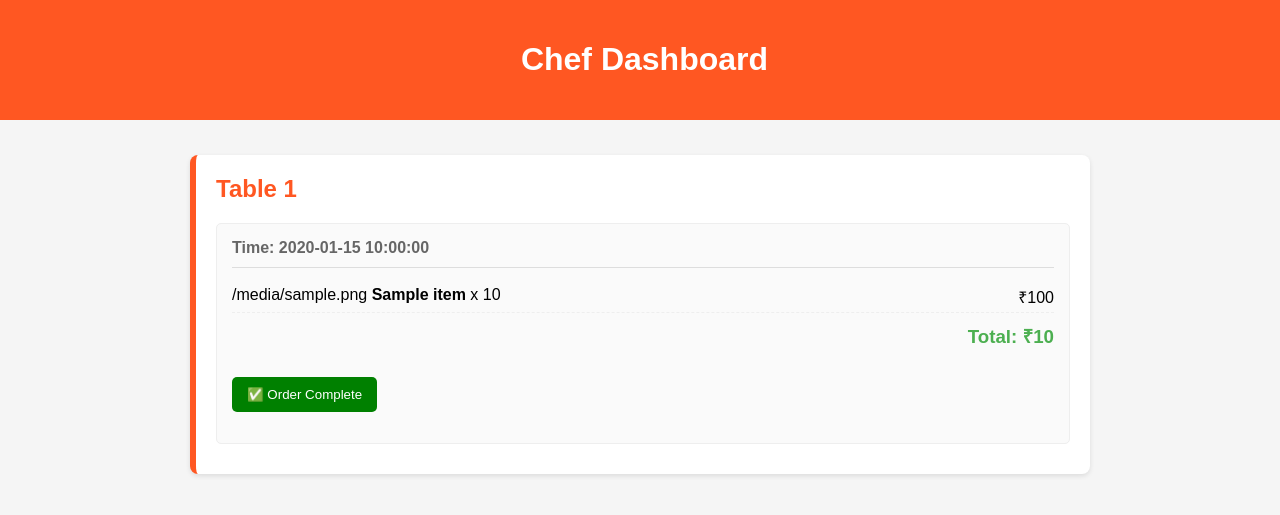
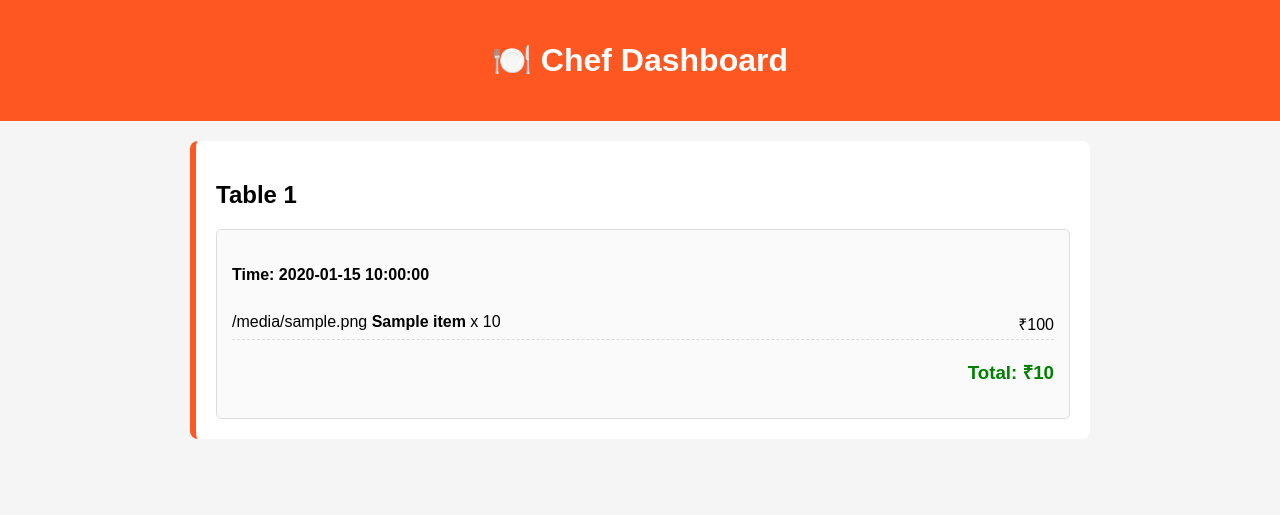
Before and after one commit to sayaliadsar/qrmenu, a Flask app: template qrmenu/templates/Chef.html in a window 1280 px wide. Shown: the top 515 px of the page. Run offline with Flask 3, Linux system fonts and the light colour scheme; the template is opened without the code that fills it: most values are stand-ins (such as "Sample title", 1, 10 or a date in 2020).

Commit message:
Update Chef.html

```diff
--- a/qrmenu/templates/Chef.html
+++ b/qrmenu/templates/Chef.html
@@ -1,109 +1,114 @@
+<!DOCTYPE html>
 <html>
 <head>
     <meta charset="UTF-8">
     <meta http-equiv="refresh" content="3">
     <title>Chef Dashboard</title>
     <style>
-        body {
-            font-family: Arial;
+        body{
+            font-family:Arial;
             background:#f5f5f5;
             margin:0;
             padding:0;
         }
-        .header {
+
+        .header{
             background:#ff5722;
             color:white;
+            text-align:center;
             padding:20px;
-            text-align:center;
         }
-        .container {
-            padding:20px;
+
+        .container{
             max-width:900px;
             margin:auto;
+            padding:20px;
         }
-        .table-box {
+
+        .table-box{
             background:white;
+            padding:20px;
+            margin-bottom:20px;
             border-left:6px solid #ff5722;
-            padding:20px;
-            margin:15px 0;
             border-radius:8px;
-            box-shadow: 0 2px 5px rgba(0,0,0,0.1);
         }
-        .table-box h2 {
-            margin-top: 0;
-            color: #ff5722;
-        }
-        .order-box {
+
+        .order-box{
             background:#fafafa;
             padding:15px;
-            margin:10px 0;
+            margin-top:10px;
             border-radius:5px;
-            border: 1px solid #eee;
+            border:1px solid #ddd;
         }
-        .order-box h4 {
-            margin: 0 0 10px 0;
-            color: #666;
+
+        .item{
+            padding:8px 0;
+            border-bottom:1px dashed #ddd;
         }
-        .item {
-            padding:8px 0;
-            border-bottom:1px dashed #eee;
-        }
-        .item:last-child {
-            border-bottom: none;
-        }
-        .total {
+
+        .total{
             text-align:right;
-            color:#4CAF50;
-            margin-top: 10px;
-        }
-        hr {
-            border: none;
-            border-top: 1px solid #ddd;
-            margin: 10px 0;
+            color:green;
         }
     </style>
 </head>
 <body>
+
 <div class="header">
-        <h1>‍ Chef Dashboard</h1>
+    <h1>🍽️ Chef Dashboard</h1>
 </div>
 
 <div class="container">
+
 {% if orders %}
+
     {% for table_id, table_orders in orders.items() %}
+
         <div class="table-box">
+
             <h2>Table {{ table_id }}</h2>
 
             {% for order in table_orders %}
+
                 <div class="order-box">
-                <h4>Time: {{ order.get('time', 'N/A') }}</h4>
-                <hr>
-                {% for item in order.get('items', []) %}
+
+                    <h4>Time: {{ order['time'] }}</h4>
+
+                    {% for item in order['items'] %}
+
                         <div class="item">
-                    {{ item.get('icon','') }} <b>{{ item.get('name','') }}</b> x {{ item.get('qty',0) }}
-                    <span style="float:right;">₹{{ item.get('price',0) * item.get('qty',0) }}</span>
+                            {{ item['icon'] }}
+                            <b>{{ item['name'] }}</b>
+                            x {{ item['qty'] }}
+
+                            <span style="float:right;">
+                                ₹{{ item['price'] * item['qty'] }}
+                            </span>
                         </div>
+
                     {% endfor %}
-                <h3 class="total">Total: ₹{{ order.get('total',0) }}</h3>
-                <form action="/complete_order/{{ table_id }}/{{ loop.index0 }}" method="post">
-    <button style="
-        background:green;
-        color:white;
-        border:none;
-        padding:10px 15px;
-        border-radius:5px;
-        cursor:pointer;
-        margin-top:10px;">
-        ✅ Order Complete
-    </button>
-</form>
+
+                    <h3 class="total">
+                        Total: ₹{{ order['total'] }}
+                    </h3>
+
                 </div>
+
             {% endfor %}
+
         </div>
+
     {% endfor %}
+
 {% else %}
-        <h2 style="text-align:center; color:#666; margin-top:50px;">Aata paryant order nahi</h2>
+
+    <h2 style="text-align:center;">
+        Aata paryant order nahi
+    </h2>
+
 {% endif %}
+
 </div>
+
 </body>
 </html>
```
Lines whose indentation alone changed are shown as unchanged.
